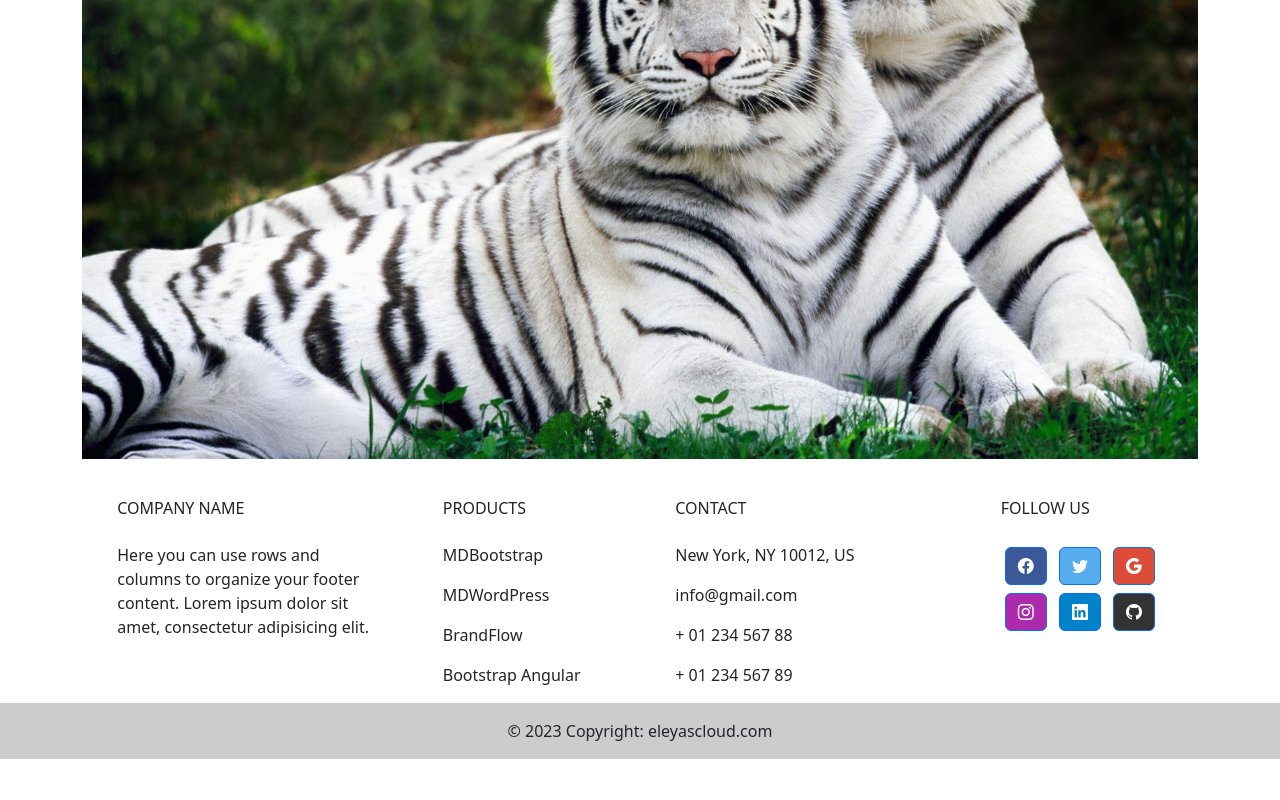
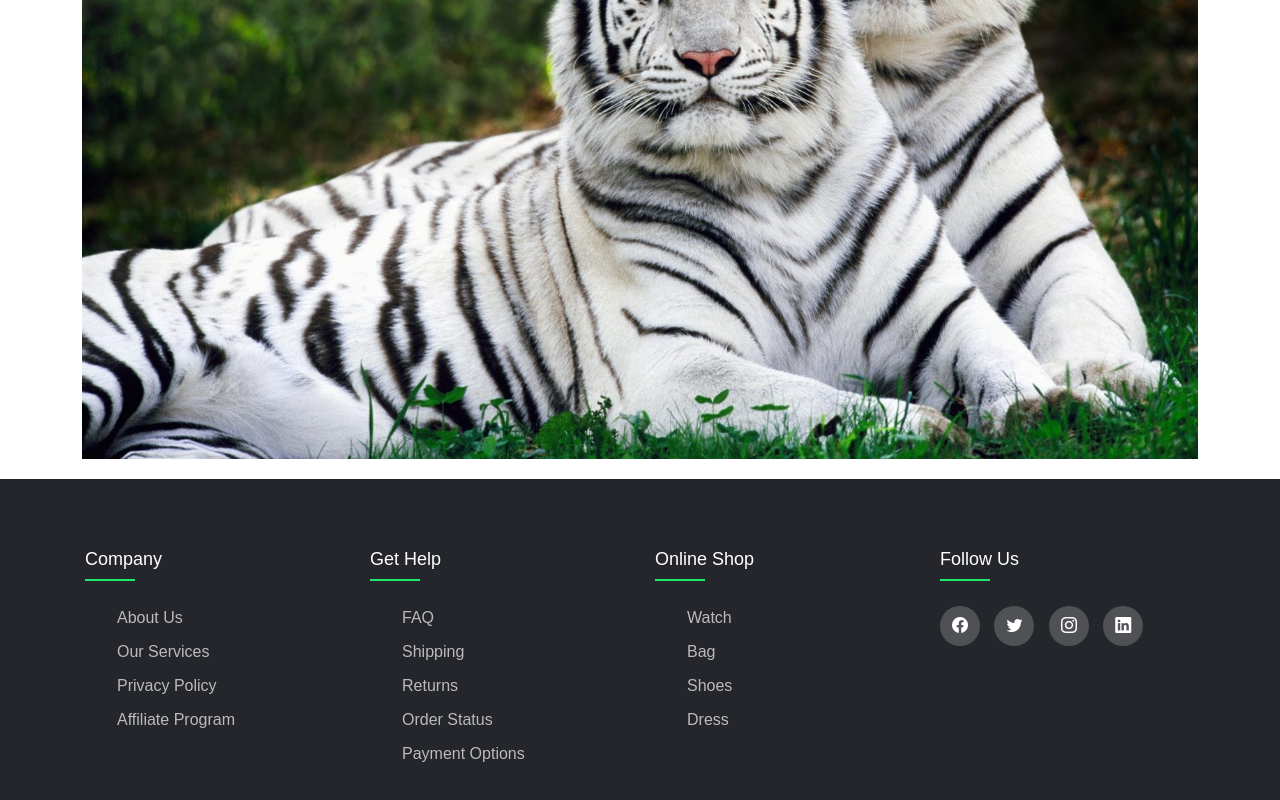
Before and after one commit to Eleyas21/27-02-23, a plain HTML site: page index.html in a window 1280 px wide. Shown: the part 784-1584 px from the top of the page. Before the commit the page ends 1543 px from the top, so only its background shows below. Drawn offline with nearby package versions, Linux system fonts and the light colour scheme.

Commit message:
css changes

```diff
--- a/css/style.css
+++ b/css/style.css
@@ -1,6 +1,8 @@
 *{
     padding: 0px;
     margin: 0px;
+    line-height: 1.5;
+    font-family: 'Poppins', sans-serif;
 }
 
 .main-form{
@@ -9,3 +11,84 @@
 .btn-success{
     margin: 15px 0px;
 }
+
+.row{
+    display: flex;
+    flex-wrap: wrap;
+  }
+  ul{
+    list-style: none;
+  }
+  .footer{
+    background-color: #24262b;
+    padding: 70px 0;
+    margin-top: 20px;
+  }
+  .footer-col{
+     width: 25%;
+     padding: 0 15px;
+  }
+  .footer-col h4{
+    font-size: 18px;
+    color: #ffffff;
+    text-transform: capitalize;
+    margin-bottom: 35px;
+    font-weight: 500;
+    position: relative;
+  }
+  .footer-col h4::before{
+    content: '';
+    position: absolute;
+    left:0;
+    bottom: -10px;
+    background-color: #1ee96c;
+    height: 2px;
+    box-sizing: border-box;
+    width: 50px;
+  }
+  .footer-col ul li:not(:last-child){
+    margin-bottom: 10px;
+  }
+  .footer-col ul li a{
+    font-size: 16px;
+    text-transform: capitalize;
+    color: #ffffff;
+    text-decoration: none;
+    font-weight: 300;
+    color: #bbbbbb;
+    display: block;
+    transition: all 0.3s ease;
+  }
+  .footer-col ul li a:hover{
+    color: #ffffff;
+    padding-left: 28px;
+  }
+  .footer-col .social-links a{
+    display: inline-block;
+    height: 40px;
+    width: 40px;
+    background-color: rgba(255,255,255,0.2);
+    margin:0 10px 10px 0;
+    text-align: center;
+    line-height: 40px;
+    border-radius: 50%;
+    color: #ffffff;
+    transition: all 0.5s ease;
+  }
+  .footer-col .social-links a:hover{
+    color: #24262b;
+    background-color: #ffffff;
+  }
+
+  /*responsive*/
+  @media(max-width: 767px){
+    .footer-col{
+      width: 50%;
+      margin-bottom: 30px;
+  }
+  }
+  @media(max-width: 574px){
+    .footer-col{
+      width: 100%;
+  }
+  }
--- a/index.html
+++ b/index.html
@@ -79,129 +79,50 @@
     </div>
 
 <!-- Footer -->
-<footer class="text-center text-lg-start">
-<!-- Grid container -->
-<div class="container p-4 pb-0">
-<!-- Section: Links -->
-<section class="">
-<!--Grid row-->
+<footer class="footer">
+    <div class="container">
      <div class="row">
-<!-- Grid column -->
-<div class="col-md-3 col-lg-3 col-xl-3 mx-auto mt-3">
-  <h6 class="text-uppercase mb-4 font-weight-bold">
-    Company name
-  </h6>
-  <p>
-    Here you can use rows and columns to organize your footer
-    content. Lorem ipsum dolor sit amet, consectetur adipisicing
-    elit.
-  </p>
+       <div class="footer-col">
+         <h4>company</h4>
+         <ul>
+           <li><a href="#">about us</a></li>
+           <li><a href="#">our services</a></li>
+           <li><a href="#">privacy policy</a></li>
+           <li><a href="#">affiliate program</a></li>
+         </ul>
        </div>
-<!-- Grid column -->
-
-<hr class="w-100 clearfix d-md-none" />
-
-<!-- Grid column -->
-<div class="col-md-2 col-lg-2 col-xl-2 mx-auto mt-3">
-  <h6 class="text-uppercase mb-4 font-weight-bold">Products</h6>
-  <p>
-    <a>MDBootstrap</a>
-  </p>
-  <p>
-    <a>MDWordPress</a>
-  </p>
-  <p>
-    <a>BrandFlow</a>
-  </p>
-  <p>
-    <a>Bootstrap Angular</a>
-  </p>
+       <div class="footer-col">
+         <h4>get help</h4>
+         <ul>
+           <li><a href="#">FAQ</a></li>
+           <li><a href="#">shipping</a></li>
+           <li><a href="#">returns</a></li>
+           <li><a href="#">order status</a></li>
+           <li><a href="#">payment options</a></li>
+         </ul>
        </div>
-<!-- Grid column -->
-
-<hr class="w-100 clearfix d-md-none" />
-
-<!-- Grid column -->
-<hr class="w-100 clearfix d-md-none" />
-
-<!-- Grid column -->
-<div class="col-md-4 col-lg-3 col-xl-3 mx-auto mt-3">
-  <h6 class="text-uppercase mb-4 font-weight-bold">Contact</h6>
-  <p><i class="fas fa-home mr-3"></i> New York, NY 10012, US</p>
-  <p><i class="fas fa-envelope mr-3"></i> info@gmail.com</p>
-  <p><i class="fas fa-phone mr-3"></i> + 01 234 567 88</p>
-  <p><i class="fas fa-print mr-3"></i> + 01 234 567 89</p>
+       <div class="footer-col">
+         <h4>online shop</h4>
+         <ul>
+           <li><a href="#">watch</a></li>
+           <li><a href="#">bag</a></li>
+           <li><a href="#">shoes</a></li>
+           <li><a href="#">dress</a></li>
+         </ul>
        </div>
-<!-- Grid column -->
-
-<!-- Grid column -->
-<div class="col-md-3 col-lg-2 col-xl-2 mx-auto mt-3">
-  <h6 class="text-uppercase mb-4 font-weight-bold">Follow us</h6>
-
-  <!-- Facebook -->
-  <a
-     class="btn btn-primary btn-floating m-1"
-     style="background-color: #3b5998"
-     href="#!"
-     role="button"
-     ><i class="bi bi-facebook"></i></a>
-
-  <!-- Twitter -->
-  <a
-     class="btn btn-primary btn-floating m-1"
-     style="background-color: #55acee"
-     href="#!"
-     role="button"
-     ><i class="bi bi-twitter"></i></a>
-
-  <!-- Google -->
-  <a
-     class="btn btn-primary btn-floating m-1"
-     style="background-color: #dd4b39"
-     href="#!"
-     role="button"
-     ><i class="bi bi-google"></i></a>
-
-  <!-- Instagram -->
-  <a
-     class="btn btn-primary btn-floating m-1"
-     style="background-color: #ac2bac"
-     href="#!"
-     role="button"
-     ><i class="bi bi-instagram"></i></a>
-
-  <!-- Linkedin -->
-  <a
-     class="btn btn-primary btn-floating m-1"
-     style="background-color: #0082ca"
-     href="#!"
-     role="button"
-     ><i class="bi bi-linkedin"></i></a>
-  <!-- Github -->
-  <a
-     class="btn btn-primary btn-floating m-1"
-     style="background-color: #333333"
-     href="#!"
-     role="button"
-     ><i class="bi bi-github"></i></a>
+       <div class="footer-col">
+         <h4>follow us</h4>
+         <div class="social-links">
+           <a href="#"><i class="bi bi-facebook"></i></a>
+           <a href="#"><i class="bi bi-twitter"></i></a>
+           <a href="#"><i class="bi bi-instagram"></i></a>
+           <a href="#"><i class="bi bi-linkedin"></i></a>
          </div>
        </div>
-<!--Grid row-->
-</section>
-<!-- Section: Links -->
      </div>
+    </div>
+ </footer>
 
-<!-- Copyright -->
-<div
-class="text-center p-3"
-style="background-color: rgba(0, 0, 0, 0.2)"
->
-© 2023 Copyright:
-<a>eleyascloud.com</a
->
-</div>
-<!-- Copyright -->
-</footer>
 <!-- Footer -->
 
 
```
Lines whose indentation alone changed are shown as unchanged.
